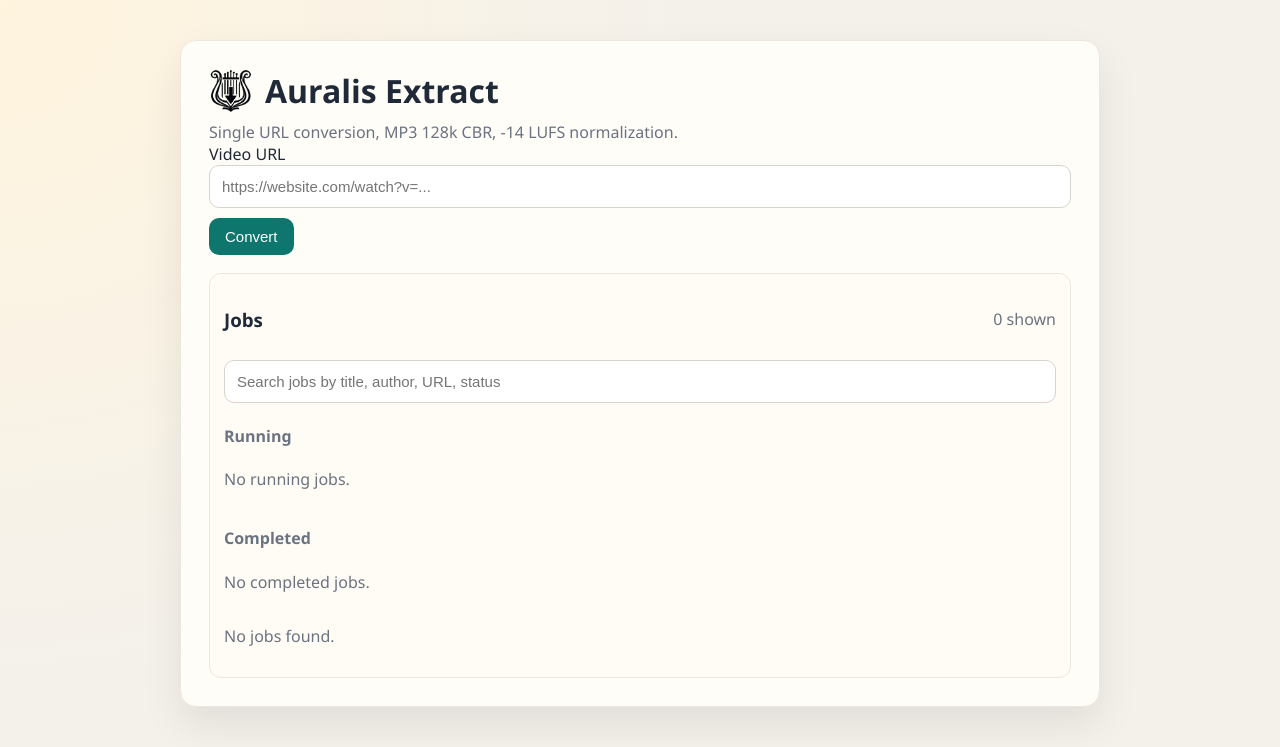
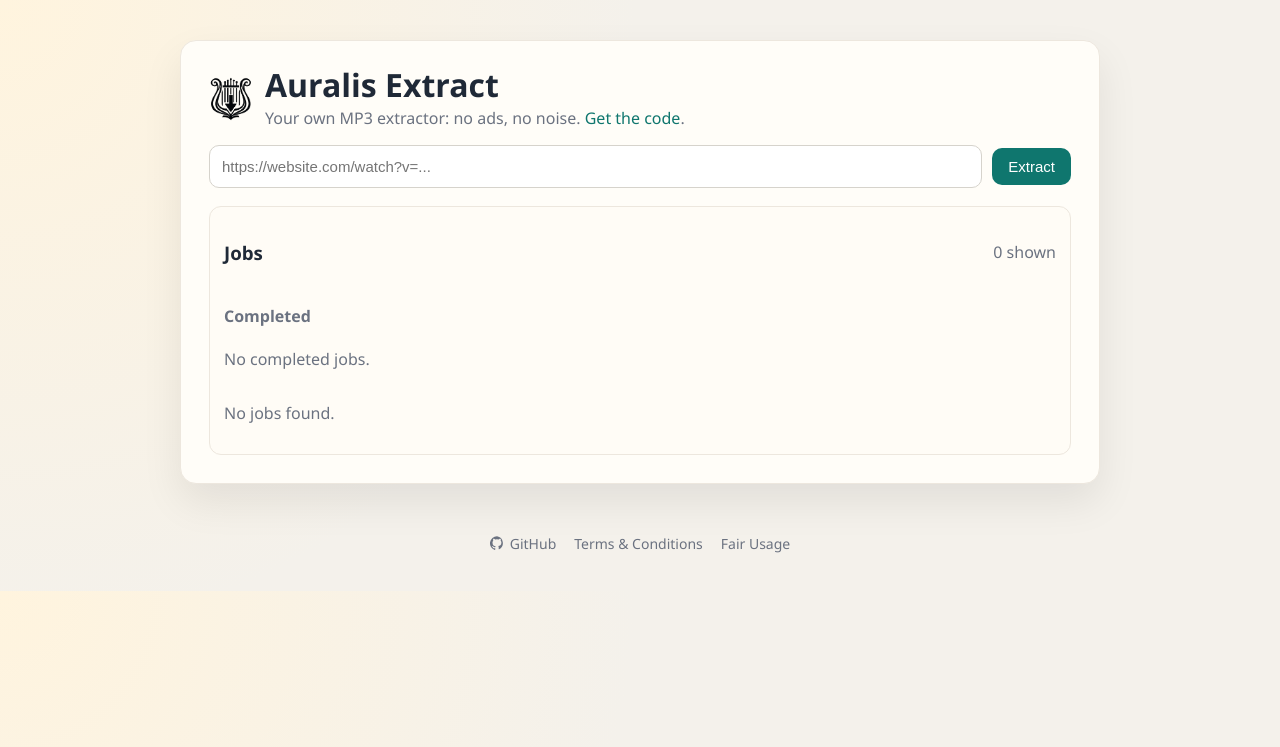
Before and after one commit to zbal/auralis-extract, a FastAPI app: page / in a window 1280 px wide. Shown: the top 747 px of the page. After the commit the page ends 553 px from the top, so only its background shows below. Run offline with FastAPI, Linux system fonts and the light colour scheme; parts of the project's set-up code (start-up, migrations or seed data) failed here and were passed over; some libraries are stand-ins or nearby versions.

Commit message:
Drop search bar, drop metadata display, simplify UI, fix race-condition on concurrent jobs.

```diff
--- a/app/web/templates/index.html
+++ b/app/web/templates/index.html
@@ -34,6 +34,7 @@
         display: flex;
         align-items: center;
         gap: 12px;
+        margin-bottom: 16px;
       }
       .brand-logo {
         width: 44px;
@@ -46,9 +47,21 @@
         margin: 0;
         line-height: 1;
       }
+      .brand-copy {
+        display: flex;
+        flex-direction: column;
+        gap: 6px;
+      }
       .tagline {
         color: var(--muted);
-        margin: 8px 0 0;
+        margin: 0;
+      }
+      .tagline a {
+        color: var(--accent);
+        text-decoration: none;
+      }
+      .tagline a:hover {
+        text-decoration: underline;
       }
       input {
         width: 100%;
@@ -68,6 +81,18 @@
         cursor: pointer;
       }
       button:hover { background: var(--accent-hover); }
+      .url-row {
+        display: flex;
+        align-items: center;
+        gap: 10px;
+      }
+      .url-row input {
+        flex: 1;
+      }
+      .convert-btn {
+        margin-top: 0;
+        white-space: nowrap;
+      }
       .panel {
         margin-top: 18px;
         border: 1px solid #ede7de;
@@ -92,19 +117,6 @@
         width: 0%;
         background: linear-gradient(90deg, #0f766e, #14b8a6);
         transition: width 300ms ease;
-      }
-      .preview-card {
-        display: flex;
-        gap: 12px;
-        align-items: center;
-        min-width: 0;
-      }
-      .thumb {
-        width: 160px;
-        aspect-ratio: 16 / 9;
-        object-fit: cover;
-        border-radius: 10px;
-        background: #e8e8e8;
       }
       .mini-list {
         margin-top: 10px;
@@ -140,9 +152,6 @@
         justify-content: space-between;
         align-items: center;
         gap: 10px;
-      }
-      .jobs-search {
-        margin-top: 10px;
       }
       .jobs-list {
         margin-top: 10px;
@@ -241,28 +250,30 @@
     <main class="wrap">
       <div class="brand">
         <img class="brand-logo" src="/static/logo.png" alt="Auralis Extract logo" />
+        <div class="brand-copy">
           <h1 class="brand-title">Auralis Extract</h1>
+          <p class="tagline">
+            Your own MP3 extractor: no ads, no noise.
+            <a href="{{ github_url }}" target="_blank" rel="noreferrer">Get the code</a>.
+          </p>
         </div>
-      <p class="tagline">Single URL conversion, MP3 128k CBR, -14 LUFS normalization.</p>
+      </div>
 
       <form id="job-form">
-        <label for="url">Video URL</label>
+        <div class="url-row">
           <input id="url" name="url" type="url" required placeholder="https://website.com/watch?v=..." />
-        <button type="submit">Convert</button>
+          <button type="submit" class="convert-btn">Extract</button>
+        </div>
       </form>
       <p id="form-message" class="muted hidden"></p>
-
-      <section id="preview-panel" class="panel hidden"></section>
 
       <section class="panel">
         <div class="jobs-head">
           <h3>Jobs</h3>
           <span class="muted" id="jobs-count"></span>
         </div>
-        <input id="jobs-search" class="jobs-search" type="text" placeholder="Search jobs by title, author, URL, status" />
-
+        <section id="running-section">
         <h4 class="muted">Running</h4>
-        <p id="no-running" class="muted hidden">No running jobs.</p>
         <div id="running-list" class="jobs-list">
           {% for item in job_items if item.status in ['queued', 'running'] %}
           <article
@@ -303,6 +314,7 @@
           </article>
           {% endfor %}
         </div>
+        </section>
 
         <h4 class="muted">Completed</h4>
         <p id="no-completed" class="muted hidden">No completed jobs.</p>
@@ -360,20 +372,26 @@
       const form = document.getElementById("job-form");
       const urlInput = document.getElementById("url");
       const formMessage = document.getElementById("form-message");
-      const previewPanel = document.getElementById("preview-panel");
-      const jobsSearch = document.getElementById("jobs-search");
       const runningList = document.getElementById("running-list");
       const completedList = document.getElementById("completed-list");
-      const noRunning = document.getElementById("no-running");
+      const runningSection = document.getElementById("running-section");
       const noCompleted = document.getElementById("no-completed");
       const noJobs = document.getElementById("no-jobs");
       const jobsCount = document.getElementById("jobs-count");
 
       let previewTimer = null;
-      let lastPreviewVideoId = "";
-      let lastPreview = null;
       let isPollingJobs = false;
+      const previewByVideoId = new Map();
+      const previewInflightByVideoId = new Map();
       const VIDEO_ID_RE = /^[A-Za-z0-9_-]{11}$/;
+
+      function updateRunningSectionVisibility() {
+        if (!runningSection || !runningList) return;
+        const hasActive = Boolean(
+          runningList.querySelector('.job-item[data-status="queued"], .job-item[data-status="running"]')
+        );
+        runningSection.classList.toggle("hidden", !hasActive);
+      }
 
       function setFormMessage(text, isError = false) {
         if (!formMessage) return;
@@ -439,41 +457,35 @@
         return { videoId, canonicalUrl: `https://www.youtube.com/watch?v=${videoId}` };
       }
 
-      function renderPreview(data) {
-        const thumb = data.thumbnail_url
-          ? `<img class="thumb" src="${escapeHtml(data.thumbnail_url)}" alt="Thumbnail"/>`
-          : `<div class="thumb"></div>`;
-        previewPanel.innerHTML = `
-          <h3>Detected Media</h3>
-          <div class="preview-card">
-            ${thumb}
-            <div>
-              <div class="text-wrap"><strong>${escapeHtml(data.title || "Unknown Title")}</strong></div>
-              <div class="muted text-wrap">Artist: ${escapeHtml(data.artist || "Unknown Artist")}</div>
-            </div>
-          </div>
-        `;
-        previewPanel.classList.remove("hidden");
+      async function fetchPreview(parsedRef) {
+        if (!parsedRef) return null;
+
+        const cached = previewByVideoId.get(parsedRef.videoId);
+        if (cached) {
+          return cached;
         }
 
-      async function fetchPreview(parsedRef) {
-        if (!parsedRef || parsedRef.videoId === lastPreviewVideoId) return;
-        lastPreviewVideoId = parsedRef.videoId;
-        previewPanel.classList.remove("hidden");
-        previewPanel.innerHTML = `<span class="muted">Loading metadata preview...</span>`;
-
+        const inflight = previewInflightByVideoId.get(parsedRef.videoId);
+        if (inflight) {
+          return inflight;
+        }
+        const request = (async () => {
           const resp = await fetch(`/preview?url=${encodeURIComponent(parsedRef.canonicalUrl)}`);
           if (!resp.ok) {
             const err = await resp.json().catch(() => ({}));
-          previewPanel.innerHTML = `<span class="muted">Preview unavailable: ${escapeHtml(err.detail || "Unknown error")}</span>`;
-          lastPreview = null;
-          return;
+            throw new Error(err.detail || "Unknown error");
           }
+          return resp.json();
+        })();
 
-        const data = await resp.json();
-        lastPreview = data;
-        urlInput.value = data.url || parsedRef.canonicalUrl;
-        renderPreview(data);
+        previewInflightByVideoId.set(parsedRef.videoId, request);
+        try {
+          const data = await request;
+          previewByVideoId.set(parsedRef.videoId, data);
+          return data;
+        } finally {
+          previewInflightByVideoId.delete(parsedRef.videoId);
+        }
       }
 
       function updateJobCard(card, data) {
@@ -504,35 +516,29 @@
             completedList.prepend(card);
           }
         }
+        updateRunningSectionVisibility();
       }
 
       function filterJobs() {
         if (!runningList || !completedList) return;
-        const q = (jobsSearch.value || "").trim().toLowerCase();
         const cards = [
           ...runningList.querySelectorAll(".job-item"),
           ...completedList.querySelectorAll(".job-item"),
         ];
         let shown = 0;
-        let runningShown = 0;
         let completedShown = 0;
         for (const card of cards) {
-          const hay = card.dataset.search || "";
-          const show = !q || hay.includes(q);
-          card.classList.toggle("hidden", !show);
-          if (show) {
+          card.classList.remove("hidden");
           shown += 1;
-            if (card.parentElement === runningList) runningShown += 1;
           if (card.parentElement === completedList) completedShown += 1;
         }
-        }
         if (jobsCount) jobsCount.textContent = `${shown} shown`;
-        if (noRunning) noRunning.classList.toggle("hidden", runningShown !== 0);
         if (noCompleted) noCompleted.classList.toggle("hidden", completedShown !== 0);
         if (noJobs) {
           noJobs.classList.toggle("hidden", shown !== 0);
           if (shown === 0) noJobs.textContent = "No jobs found.";
         }
+        updateRunningSectionVisibility();
       }
 
       async function removeJob(jobId, card) {
@@ -560,15 +566,31 @@
         });
       }
 
-      function buildJobCard(job) {
-        const title = escapeHtml(job.media_title || (lastPreview && lastPreview.title) || "Unknown Title");
-        const artist = escapeHtml(job.media_artist || (lastPreview && lastPreview.artist) || "Unknown Artist");
+      function applyPreviewToJobCard(card, preview) {
+        if (!card || !preview || !card.isConnected) return;
+        const titleEl = card.querySelector(".text-wrap strong");
+        const artistEl = card.querySelector(".text-wrap .muted");
+        const thumbEl = card.querySelector(".mini-thumb");
+        const sourceUrl = card.getAttribute("data-source-url") || "";
+
+        if (titleEl) titleEl.textContent = preview.title || "Unknown Title";
+        if (artistEl) artistEl.textContent = `Author: ${preview.artist || "Unknown Artist"}`;
+        if (thumbEl && preview.thumbnail_url) {
+          thumbEl.outerHTML = `<img class="mini-thumb" src="${escapeHtml(preview.thumbnail_url)}" alt="thumbnail" />`;
+        }
+
+        card.dataset.search = `${(preview.title || "")} ${(preview.artist || "")} ${sourceUrl} ${(card.dataset.status || "")}`.toLowerCase();
+      }
+
+      function buildJobCard(job, preview = null) {
+        const title = escapeHtml(job.media_title || (preview && preview.title) || "Unknown Title");
+        const artist = escapeHtml(job.media_artist || (preview && preview.artist) || "Unknown Artist");
         const sourceUrl = escapeHtml(job.input_url || "");
         const status = escapeHtml(job.status || "queued");
         const stage = escapeHtml(job.stage || "queued");
         const progress = Math.max(0, Math.min(100, Number(job.progress || 0)));
         const message = escapeHtml(job.message || "Queued");
-        const thumbUrl = job.media_thumbnail_url || (lastPreview && lastPreview.thumbnail_url) || "";
+        const thumbUrl = job.media_thumbnail_url || (preview && preview.thumbnail_url) || "";
         const thumb = thumbUrl
           ? `<img class="mini-thumb" src="${escapeHtml(thumbUrl)}" alt="thumbnail" />`
           : `<div class="mini-thumb"></div>`;
@@ -577,6 +599,7 @@
         article.className = "job-item";
         article.dataset.jobId = job.job_id;
         article.dataset.status = job.status || "queued";
+        article.setAttribute("data-source-url", job.input_url || "");
         article.dataset.search = `${title} ${artist} ${sourceUrl} ${status}`.toLowerCase();
         article.innerHTML = `
           <div class="job-left">
@@ -661,6 +684,7 @@
         }
 
         const data = await resp.json();
+        const cachedPreview = previewByVideoId.get(parsed.videoId) || null;
         const newCard = buildJobCard({
           job_id: data.job_id,
           input_url: parsed.canonicalUrl,
@@ -668,14 +692,25 @@
           stage: "queued",
           progress: 0,
           message: "Queued",
-          media_title: (lastPreview && lastPreview.title) || data.media_title,
-          media_artist: (lastPreview && lastPreview.artist) || data.media_artist,
-          media_thumbnail_url: (lastPreview && lastPreview.thumbnail_url) || data.media_thumbnail_url,
-        });
+          media_title: data.media_title,
+          media_artist: data.media_artist,
+          media_thumbnail_url: data.media_thumbnail_url,
+        }, cachedPreview);
         runningList.prepend(newCard);
         filterJobs();
         pollActiveJobs();
-        setFormMessage(`Queued job: ${data.job_id}`);
+        setFormMessage("");
+
+        if (!cachedPreview) {
+          fetchPreview(parsed)
+            .then((preview) => {
+              applyPreviewToJobCard(newCard, preview);
+              filterJobs();
+            })
+            .catch(() => {
+              // keep fallback text
+            });
+        }
       });
 
       urlInput.addEventListener("input", () => {
@@ -683,19 +718,17 @@
         previewTimer = setTimeout(() => {
           const parsed = parseYouTubeInput(urlInput.value);
           if (!parsed) {
-            lastPreviewVideoId = "";
-            lastPreview = null;
-            previewPanel.classList.add("hidden");
             return;
           }
-          fetchPreview(parsed).catch((err) => {
-            previewPanel.classList.remove("hidden");
-            previewPanel.innerHTML = `<span class="muted">Preview error: ${escapeHtml(err.message || "Unknown error")}</span>`;
-          });
+          fetchPreview(parsed).catch(() => {});
         }, 1200);
       });
 
-      jobsSearch?.addEventListener("input", filterJobs);
+      urlInput.addEventListener("keydown", (e) => {
+        if (e.key !== "Enter") return;
+        e.preventDefault();
+        form.requestSubmit();
+      });
 
       (function bootstrapFromQuery() {
         bindRemoveButtons();
@@ -715,7 +748,7 @@
                 urlInput.value = job.input_url;
                 const parsed = parseYouTubeInput(job.input_url);
                 if (parsed) {
-                  fetchPreview(parsed);
+                  fetchPreview(parsed).catch(() => {});
                 }
               }
               setFormMessage(`Tracking job: ${jobId}`);
@@ -729,7 +762,7 @@
         urlInput.value = url;
         const parsed = parseYouTubeInput(url);
         if (!parsed) return;
-        fetchPreview(parsed).finally(() => {
+        fetchPreview(parsed).catch(() => {}).finally(() => {
           if (auto) {
             form.requestSubmit();
           }
```
Lines whose indentation alone changed are shown as unchanged.
